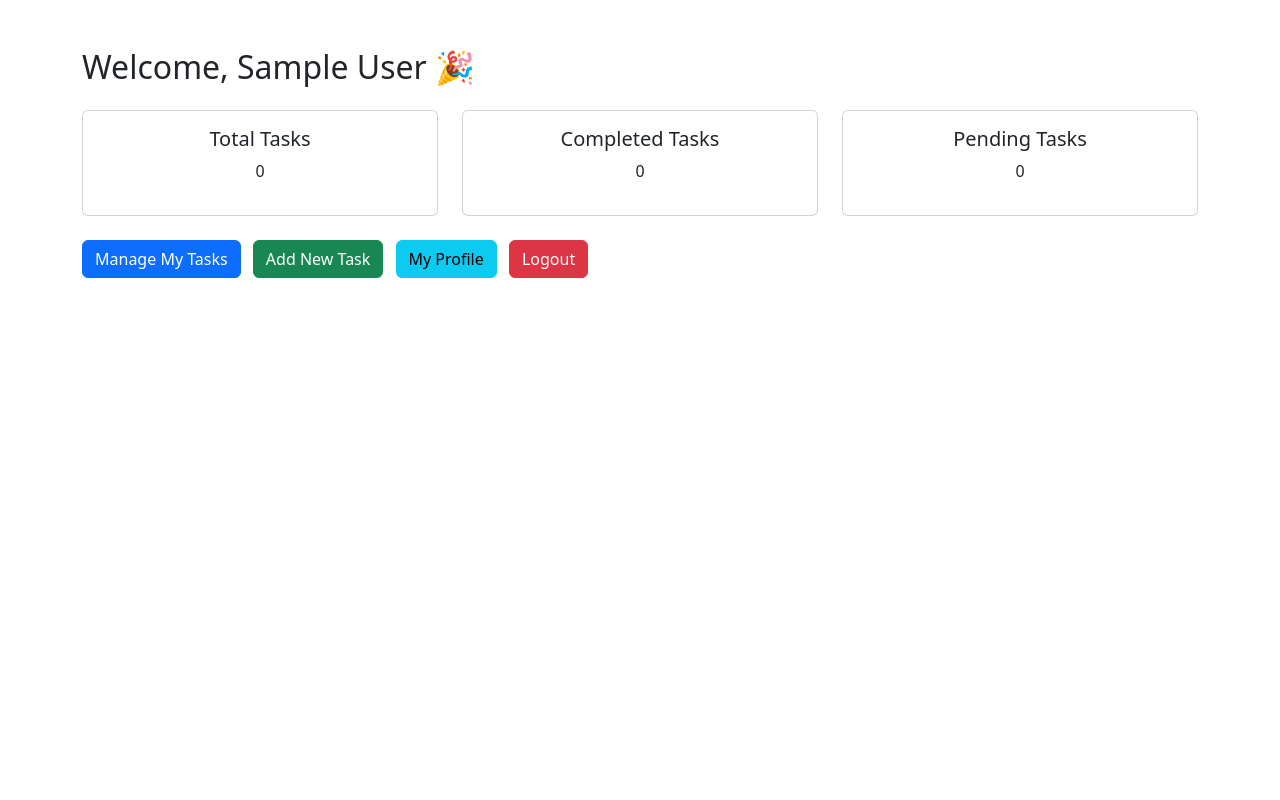
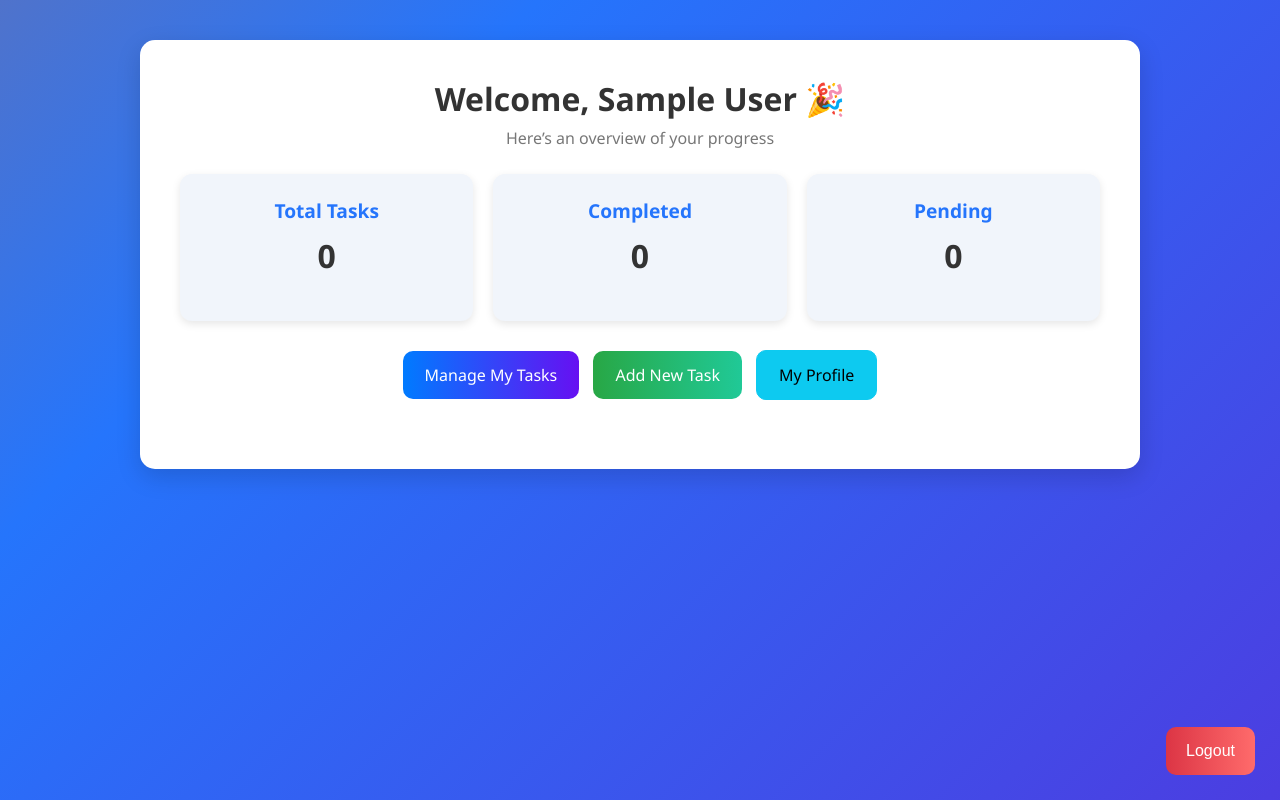
Before and after one commit to Paineywills/Student_Study_Planner, a PHP site: page /dashboard.php in a window 1280 px wide. Run offline with PHP 8.4, Linux system fonts and the light colour scheme; the visitor is signed in with stand-in values (Sample User, id 1); data that the repository does not hold is empty.

Commit message:
css enhancements

```diff
--- a/css/style.css
+++ b/css/style.css
@@ -0,0 +1,313 @@
+/* ----------------------------
+   Global Styles
+----------------------------- */
+body {
+  background-color: #f4f6f9;
+  font-family: 'Poppins', sans-serif;
+  color: #333;
+}
+
+h1, h2, h3, h4 {
+  font-weight: 600;
+  color: #2c3e50;
+}
+
+.container {
+  max-width: 1100px;
+}
+
+/* ----------------------------
+   Cards & Sections
+----------------------------- */
+.card {
+  border-radius: 14px;
+  border: none;
+  box-shadow: 0 4px 10px rgba(0,0,0,0.08);
+  transition: transform 0.2s ease-in-out;
+}
+
+.card:hover {
+  transform: translateY(-4px);
+}
+
+/* ----------------------------
+   Buttons
+----------------------------- */
+.btn {
+  border-radius: 8px;
+  padding: 8px 16px;
+  transition: all 0.2s ease-in-out;
+}
+
+.btn:hover {
+  transform: scale(1.05);
+  opacity: 0.9;
+}
+
+.btn-primary {
+  background: linear-gradient(90deg, #007bff, #6610f2);
+  border: none;
+}
+
+.btn-success {
+  background: linear-gradient(90deg, #28a745, #20c997);
+  border: none;
+}
+
+.btn-danger {
+  background: linear-gradient(90deg, #dc3545, #ff6b6b);
+  border: none;
+}
+
+.btn-warning {
+  background: linear-gradient(90deg, #ffc107, #fd7e14);
+  border: none;
+  color: #222;
+}
+
+/* ----------------------------
+   Tables
+----------------------------- */
+.table {
+  border-radius: 12px;
+  overflow: hidden;
+}
+
+.table th {
+  background-color: #007bff;
+  color: white;
+  text-align: center;
+}
+
+.table td {
+  vertical-align: middle;
+}
+
+/* Status badges */
+.status-pending {
+  background: #ffc107;
+  color: #fff;
+  padding: 4px 10px;
+  border-radius: 6px;
+  font-size: 0.85rem;
+}
+
+.status-done {
+  background: #28a745;
+  color: #fff;
+  padding: 4px 10px;
+  border-radius: 6px;
+  font-size: 0.85rem;
+}
+
+/* Priority badges */
+.priority-high {
+  background: #dc3545;
+  color: #fff;
+  padding: 4px 10px;
+  border-radius: 6px;
+  font-size: 0.85rem;
+}
+
+.priority-medium {
+  background: #ffc107;
+  color: #fff;
+  padding: 4px 10px;
+  border-radius: 6px;
+  font-size: 0.85rem;
+}
+
+.priority-low {
+  background: #17a2b8;
+  color: #fff;
+  padding: 4px 10px;
+  border-radius: 6px;
+  font-size: 0.85rem;
+}
+
+/* ----------------------------
+   Forms
+----------------------------- */
+form input, form textarea, form select {
+  border-radius: 8px !important;
+  border: 1px solid #ccc;
+  padding: 10px;
+}
+
+form label {
+  font-weight: 500;
+  margin-bottom: 6px;
+  display: block;
+}
+
+/* ----------------------------
+   Dashboard stats
+----------------------------- */
+.stats-card {
+  background: white;
+  border-radius: 12px;
+  padding: 20px;
+  text-align: center;
+  box-shadow: 0 3px 8px rgba(0,0,0,0.1);
+}
+
+.stats-card h3 {
+  font-size: 1.8rem;
+  margin-bottom: 10px;
+  color: #007bff;
+}
+
+/* ----------------------------
+   Footer
+----------------------------- */
+footer {
+  text-align: center;
+  padding: 15px;
+  margin-top: 40px;
+  font-size: 0.9rem;
+  color: #777;
+}
+
+
+/* Reset */
+* {
+  margin: 0;
+  padding: 0;
+  box-sizing: border-box;
+  font-family: 'Segoe UI', Tahoma, Geneva, Verdana, sans-serif;
+}
+
+/* Background Gradient with Animation */
+body {
+  min-height: 100vh;
+  background: linear-gradient(-45deg, #6a11cb, #2575fc, #ff6a00, #ee0979);
+  background-size: 400% 400%;
+  animation: gradientBG 15s ease infinite;
+  display: flex;
+  justify-content: center;
+  align-items: flex-start;
+  padding: 40px;
+}
+
+@keyframes gradientBG {
+  0% { background-position: 0% 50%; }
+  50% { background-position: 100% 50%; }
+  100% { background-position: 0% 50%; }
+}
+
+/* Dashboard Wrapper */
+.dashboard {
+  width: 100%;
+  max-width: 1000px;
+  background: #fff;
+  border-radius: 15px;
+  padding: 40px;
+  box-shadow: 0 8px 25px rgba(0,0,0,0.15);
+}
+
+/* Header */
+header h2 {
+  font-weight: 700;
+  color: #333;
+}
+header .subtitle {
+  color: #777;
+  font-size: 1rem;
+}
+
+/* Stats Section */
+.stats-box {
+  display: flex;
+  justify-content: space-between;
+  gap: 20px;
+  flex-wrap: wrap;
+  margin-top: 20px;
+}
+
+.stats-card {
+  flex: 1;
+  min-width: 250px;
+  padding: 25px;
+  border-radius: 12px;
+  background: #f1f5fb;
+  text-align: center;
+  transition: transform 0.2s ease, background 0.3s ease;
+}
+
+.stats-card:hover {
+  transform: translateY(-5px);
+  background: #e6effc;
+}
+
+.stats-card h3 {
+  font-size: 1.2rem;
+  margin-bottom: 10px;
+  color: #2575fc;
+}
+
+.stats-card p {
+  font-size: 2rem;
+  font-weight: bold;
+  color: #333;
+}
+
+/* Actions */
+.actions .btn {
+  margin: 5px;
+  padding: 12px 22px;
+  border-radius: 10px;
+  font-weight: 500;
+  transition: transform 0.2s ease;
+}
+
+.actions .btn:hover {
+  transform: scale(1.05);
+}
+
+/* Fixed Logout Button */
+.logout-btn {
+  position: fixed;
+  bottom: 25px;
+  right: 25px;
+  padding: 12px 20px;
+  border-radius: 10px;
+  z-index: 1000;
+}
+
+
+/* Profile Page Layout */
+.profile-container {
+  max-width: 450px;
+  margin: 0 auto;
+  margin-top: 40px;
+  padding: 30px;
+  background: #fff;
+  border-radius: 12px;
+  box-shadow: 0 6px 20px rgba(0,0,0,0.1);
+}
+
+.profile-header {
+  text-align: center;
+  margin-bottom: 25px;
+}
+
+.profile-header h2 {
+  font-weight: 700;
+  color: #333;
+}
+
+
+/* Task Table Styling */
+.task-container {
+  max-width: 1100px;
+  margin: 40px auto;
+  padding: 20px;
+  background: #fff;
+  border-radius: 12px;
+  box-shadow: 0 6px 20px rgba(0,0,0,0.1);
+}
+
+.task-container h2 {
+  font-weight: 700;
+  color: #333;
+}
--- a/dashboard.php
+++ b/dashboard.php
@@ -4,6 +4,7 @@ if (!isset($_SESSION['user_id'])) {
     header("Location: login.php");
     exit;
 }
+require 'config.php';
 ?>
 <!DOCTYPE html>
 <html>
@@ -11,30 +12,31 @@ if (!isset($_SESSION['user_id'])) {
   <title>Dashboard</title>
   <link href="https://cdn.jsdelivr.net/npm/bootstrap@5.3.3/dist/css/bootstrap.min.css" rel="stylesheet">
   <link rel="stylesheet" href="css/style.css">
+</head>
+<body>
 
-</head>
-<body class="container py-5">
+<div class="dashboard container">
 
-<h2>Welcome, <?= htmlspecialchars($_SESSION['user_name']) ?> 🎉</h2>
+  <!-- Header -->
+  <header class="mb-4 text-center">
+    <h2>Welcome, <?= htmlspecialchars($_SESSION['user_name']) ?> 🎉</h2>
+    <p class="subtitle">Here’s an overview of your progress</p>
+  </header>
 
-<!-- Quick Stats Section -->
-<div class="row my-4">
-  <div class="col-md-4">
-    <div class="card text-center p-3">
-      <h5>Total Tasks</h5>
+  <!-- Stats Section -->
+  <section class="stats-box">
+    <div class="stats-card">
+      <h3>Total Tasks</h3>
       <p>
         <?php
-        require 'config.php';
         $stmt = $pdo->prepare("SELECT COUNT(*) FROM tasks WHERE user_id=?");
         $stmt->execute([$_SESSION['user_id']]);
         echo $stmt->fetchColumn();
         ?>
       </p>
     </div>
-  </div>
-  <div class="col-md-4">
-    <div class="card text-center p-3">
-      <h5>Completed Tasks</h5>
+    <div class="stats-card">
+      <h3>Completed</h3>
       <p>
         <?php
         $stmt = $pdo->prepare("SELECT COUNT(*) FROM tasks WHERE user_id=? AND status='done'");
@@ -43,10 +45,8 @@ if (!isset($_SESSION['user_id'])) {
         ?>
       </p>
     </div>
-  </div>
-  <div class="col-md-4">
-    <div class="card text-center p-3">
-      <h5>Pending Tasks</h5>
+    <div class="stats-card">
+      <h3>Pending</h3>
       <p>
         <?php
         $stmt = $pdo->prepare("SELECT COUNT(*) FROM tasks WHERE user_id=? AND status='pending'");
@@ -55,19 +55,20 @@ if (!isset($_SESSION['user_id'])) {
         ?>
       </p>
     </div>
-  </div>
+  </section>
+
+  <!-- Action Buttons -->
+  <section class="actions my-4 text-center">
+    <a href="tasks.php" class="btn btn-primary">Manage My Tasks</a>
+    <a href="add_task.php" class="btn btn-success">Add New Task</a>
+    <a href="profile.php" class="btn btn-info">My Profile</a>
+  </section>
+
 </div>
 
-<!-- Navigation Links -->
-<div class="mb-4">
-  <a href="tasks.php" class="btn btn-primary me-2">Manage My Tasks</a>
-<a href="add_task.php" class="btn btn-success me-2">Add New Task</a>
+<!-- Logout fixed -->
+<a href="logout.php" class="btn btn-danger logout-btn">Logout</a>
 
-  <a href="profile.php" class="btn btn-info me-2">My Profile</a>
-  <a href="logout.php" class="btn btn-danger">Logout</a>
-</div>
 <script src="js/script.js"></script>
-
-
 </body>
 </html>
```
Also changed, not shown: profile.php (+8 -1 lines), tasks.php (+22 -9 lines).
